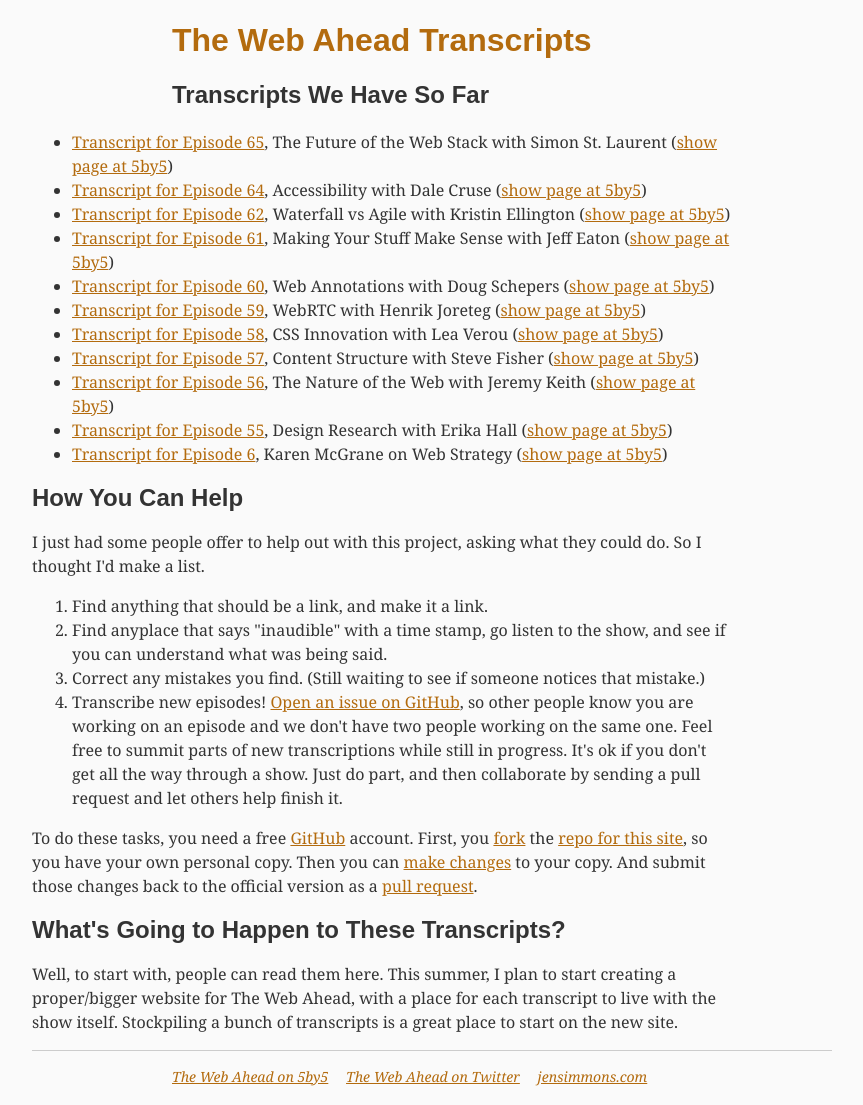
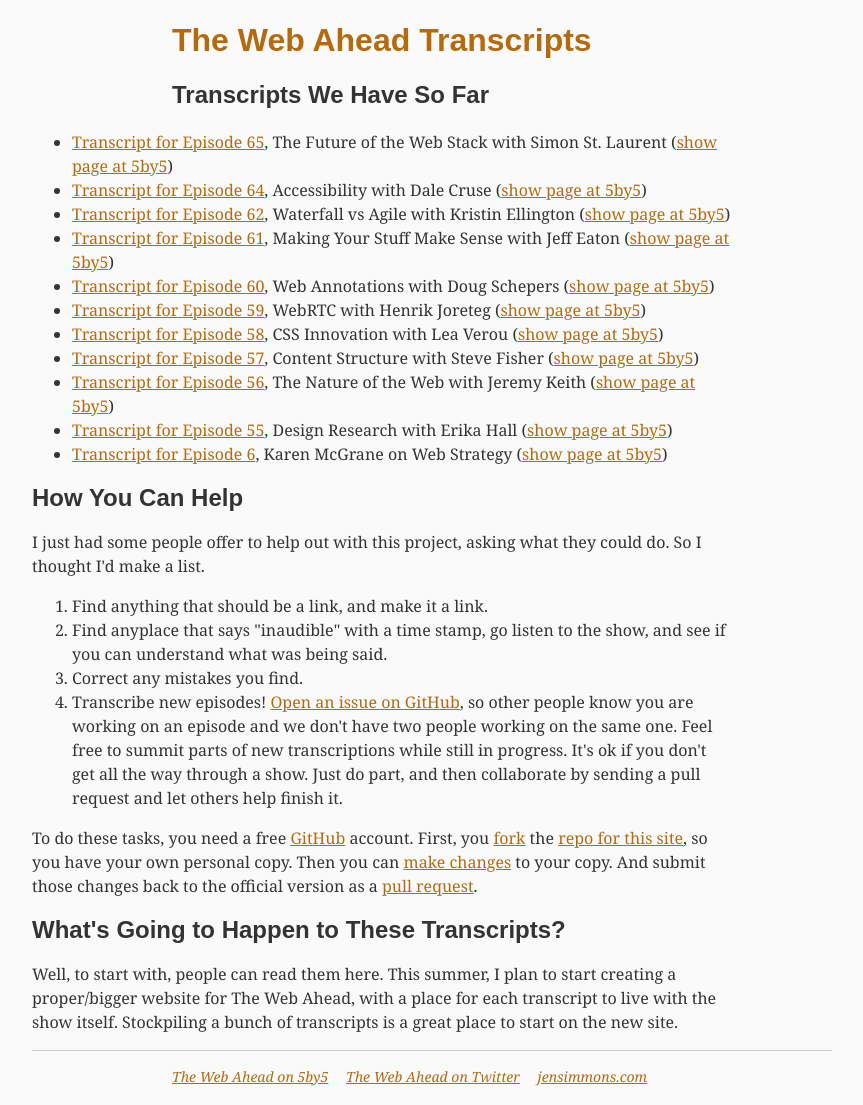
Before and after one commit to jensimmons/webahead-transcripts, a Jekyll site: the page built from index.html, in a window 1280 px wide. Shown: the whole page, without its empty margins (208-1071 px from the left). Built offline with Jekyll 4.4.1, drawn with Linux system fonts in a browser that asks for light colours; Markdown is read by kramdown in place of the engine named in the settings.

Commit message:
removing the hint about the intentional easter-egg mistake left for someone to find, now that it's found

```diff
--- a/index.html
+++ b/index.html
@@ -20,7 +20,7 @@
     <ol>
     <li>Find anything that should be a link, and make it a link.</li>
     <li>Find anyplace that says "inaudible" with a time stamp, go listen to the show, and see if you can understand what was being said.</li>
-    <li>Correct any mistakes you find. (Still waiting to see if someone notices that mistake.)</li>
+    <li>Correct any mistakes you find.</li>
     <li>Transcribe new episodes! <a href="http://github.com/jensimmons/webahead-transcripts/issues">Open an issue on GitHub</a>, so other people know you are working on an episode and we don't have two people working on the same one. Feel free to summit parts of new transcriptions while still in progress. It's ok if you don't get all the way through a show. Just do part, and then collaborate by sending a pull request and let others help finish it.</li>
     </ol>
 
```
Also changed, not shown: 1 other file.
